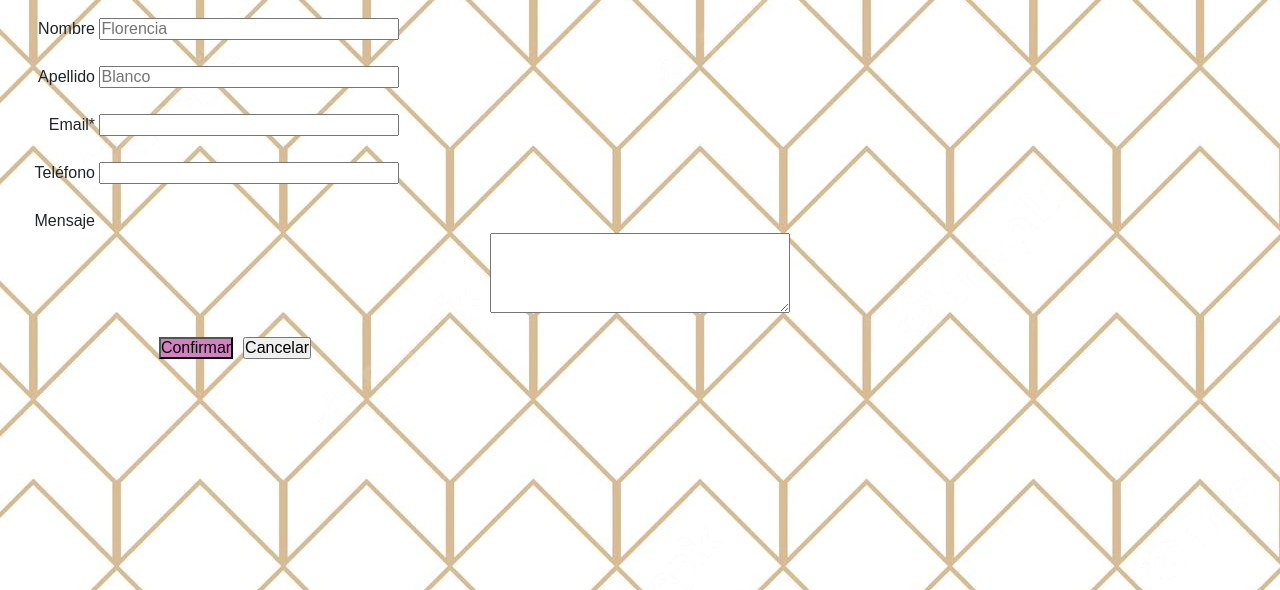
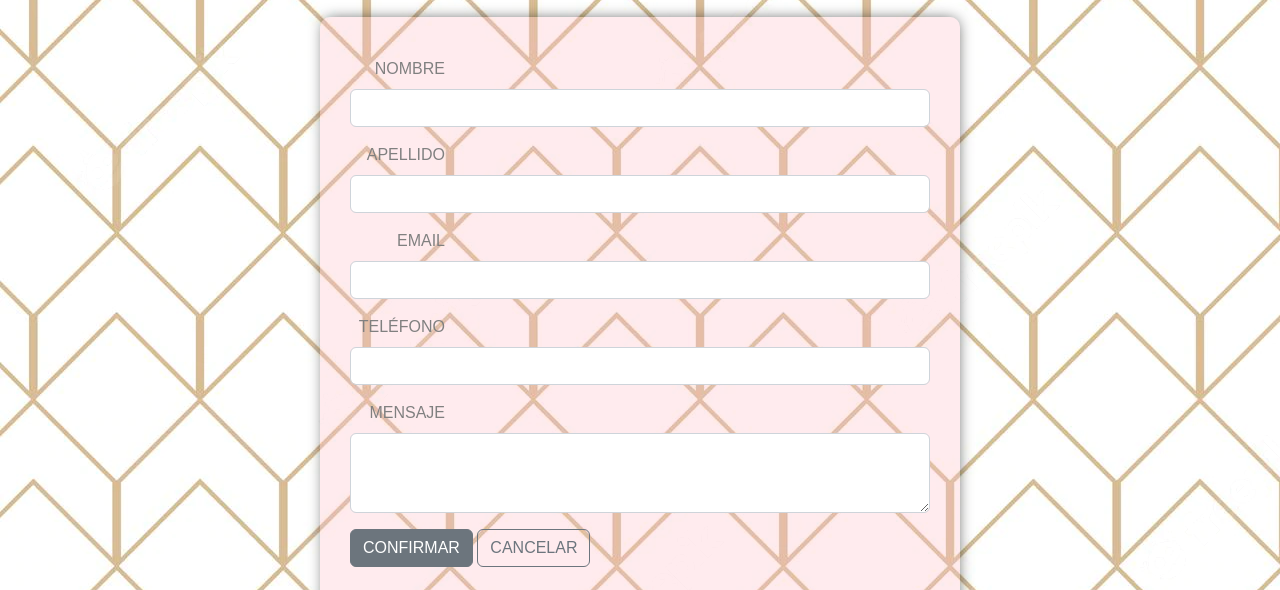
Before and after one commit to Fmblanco/entreganails, a plain HTML site: page Views/contacto.html in a window 1280 px wide. Shown: the part 134-724 px from the top of the page. Drawn offline with nearby package versions, Linux system fonts and the light colour scheme; a web font is replaced by a local one.

Commit message:
modifique el formulario de contacto

```diff
--- a/Views/contacto.html
+++ b/Views/contacto.html
@@ -46,7 +46,7 @@
             </div><!--  -->
           </nav>
         </header>
-        <form action="">
+      <!--   <form action="">
             <fieldset>
          <div>
             <label for="name">Nombre</label>
@@ -78,8 +78,33 @@
             <input class="botoncancelar"type="reset" value="Cancelar">
         </div>
     </fieldset>
+    </form> -->
+    <form class="w-50 m-auto formturnos">
+      <div class="mb-3">
+        <label for="name" class="form-label">NOMBRE</label>
+        <input type="email" class="form-control" id="exampleInputEmail1" aria-describedby="emailHelp">
+      </div>
+      <div class="mb-3">
+        <label for="apellido" class="form-label">APELLIDO</label>
+        <input type="password" class="form-control" id="exampleInputPassword1">
+      </div>
+      <div class="mb-3">
+        <label for="exampleInputEmail1" class="form-label">EMAIL</label>
+        <input type="email" class="form-control" id="exampleInputEmail1" aria-describedby="emailHelp">
+      </div>
+      <div class="mb-3">
+        <label for="exampleInputTelefono1" class="form-label">TELÉFONO</label>
+        <input type="telefono" class="form-control" id="exampleInputTelefono1">
+      </div>
+      <div class="mb-3">
+        <label class="form-label" for="respuesta">MENSAJE</label>
+        <textarea class="form-control" id="respuesta" rows="10"></textarea>
+    </div>
+
+      <button type="button" class="btn btn-secondary">CONFIRMAR</button>
+        <a class="btn btn-outline-secondary" href="./registrarse.html" role="button">CANCELAR</a>
     </form>
-</main>
+    <br>
 <div class="wp">
     <img class="Whatsapp" src="../Assets/Img/whatsapp.png" alt="Logo whatsapp">
 </div>
```
Also changed, not shown: 1 other file.
